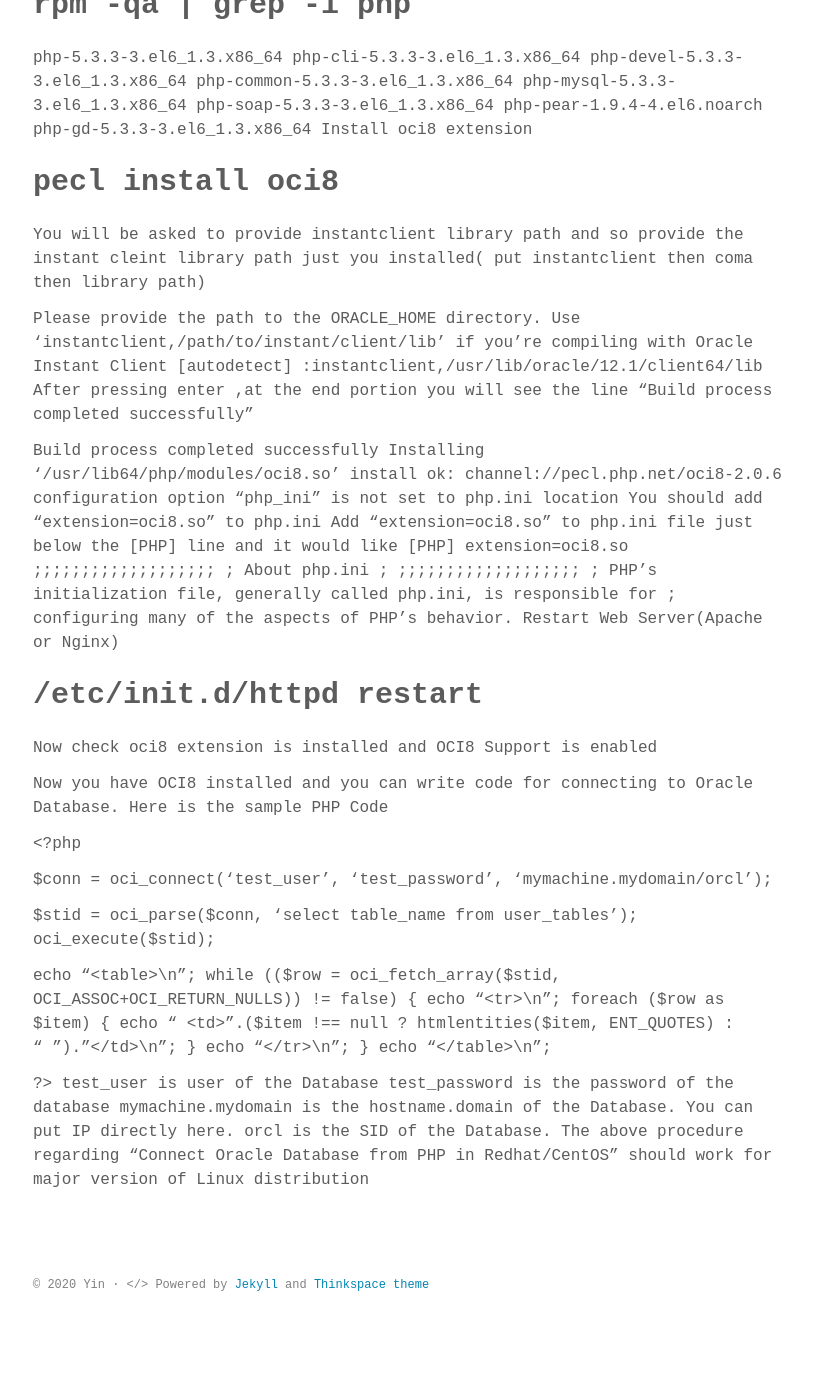
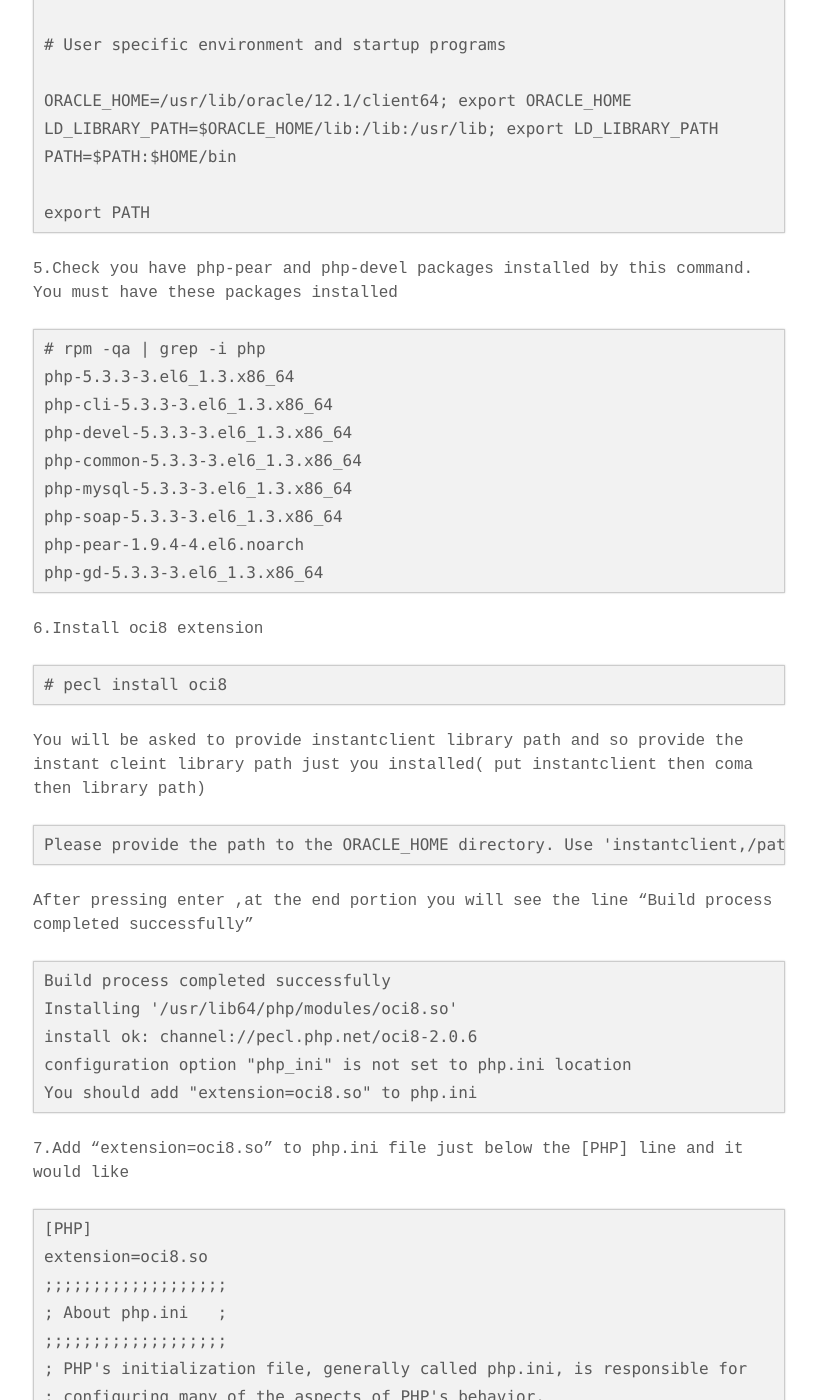
Before and after one commit to yinbetterdev/yinbetterdev.github.io, a Jekyll site: the page built from _posts/2020-04-20-connect-oracle-database-from-php.md, in a window 1280 px wide and 1400 px high, scrolled down 2209 px. Shown: the whole window, without its empty margins (231-1048 px from the left). Built offline with Jekyll 4.4.1, drawn with Linux system fonts in a browser that asks for light colours; some web fonts are replaced; before the commit the page ends 3551 px from its top, so only the background shows below that; some of the changed text lies outside the part shown.

Commit message:
Update 2020-04-20-connect-oracle-database-from-php.md

````diff
--- a/_posts/2020-04-20-connect-oracle-database-from-php.md
+++ b/_posts/2020-04-20-connect-oracle-database-from-php.md
@@ -36,16 +36,34 @@ Preparing...                ########################################### [100%]
 ```
 The instantclient library and executable files are generally installed on /usr/lib/oracle/12.1/client64/ for 64 bit machine and on /usr/lib/oracle/12.1/client/ for 32 machine
 
-Set environment variables ORACLE_HOME and LD_LIBRARY_PATH
+4.Set environment variables ORACLE_HOME and LD_LIBRARY_PATH
+```
 # ORACLE_HOME=/usr/lib/oracle/12.1/client64; export ORACLE_HOME
 # LD_LIBRARY_PATH=$ORACLE_HOME/lib:/lib:/usr/lib; export LD_LIBRARY_PATH
 You should also add the above two lines in ~/.bash_profile file. Edit the file by vi editor and add the lines above PATH=$PATH:$HOME/bin
 
 #vim  ~/.bash_profile
+```
 After edited the file would be
 
+```
+# .bash_profile
+# Get the aliases and functions
+if [ -f ~/.bashrc ]; then
+        . ~/.bashrc
+fi
 
-Check you have php-pear and php-devel packages installed by this command. You must have these packages installed
+# User specific environment and startup programs
+
+ORACLE_HOME=/usr/lib/oracle/12.1/client64; export ORACLE_HOME
+LD_LIBRARY_PATH=$ORACLE_HOME/lib:/lib:/usr/lib; export LD_LIBRARY_PATH
+PATH=$PATH:$HOME/bin
+
+export PATH
+```
+
+5.Check you have php-pear and php-devel packages installed by this command. You must have these packages installed
+```
 # rpm -qa | grep -i php
 php-5.3.3-3.el6_1.3.x86_64
 php-cli-5.3.3-3.el6_1.3.x86_64
@@ -55,19 +73,25 @@ php-mysql-5.3.3-3.el6_1.3.x86_64
 php-soap-5.3.3-3.el6_1.3.x86_64
 php-pear-1.9.4-4.el6.noarch
 php-gd-5.3.3-3.el6_1.3.x86_64
-Install oci8 extension
+```
+6.Install oci8 extension
+```
 # pecl install oci8
+```
 You will be asked to provide instantclient library path and so provide the instant cleint library path just you installed( put instantclient then coma then library path)
-
+```
 Please provide the path to the ORACLE_HOME directory. Use 'instantclient,/path/to/instant/client/lib' if you're compiling with Oracle Instant Client [autodetect] :instantclient,/usr/lib/oracle/12.1/client64/lib
+```
 After pressing enter ,at the end portion you will see the line “Build process completed successfully”
-
+```
 Build process completed successfully
 Installing '/usr/lib64/php/modules/oci8.so'
 install ok: channel://pecl.php.net/oci8-2.0.6
 configuration option "php_ini" is not set to php.ini location
 You should add "extension=oci8.so" to php.ini
-Add “extension=oci8.so” to php.ini file just below the [PHP] line and it would like
+```
+7.Add “extension=oci8.so” to php.ini file just below the [PHP] line and it would like
+```
 [PHP]
 extension=oci8.so
 ;;;;;;;;;;;;;;;;;;;
@@ -75,12 +99,31 @@ extension=oci8.so
 ;;;;;;;;;;;;;;;;;;;
 ; PHP's initialization file, generally called php.ini, is responsible for
 ; configuring many of the aspects of PHP's behavior.
-Restart Web Server(Apache or Nginx)
+```
+8.Restart Web Server(Apache or Nginx)
+```
 # /etc/init.d/httpd restart
-Now check oci8 extension is installed and OCI8 Support is enabled
+```
+9.Now check oci8 extension is installed and OCI8 Support is enabled
+```
+# echo "<?php print phpinfo();?>" | php | grep -i oci
+oci8
+OCI8 Support => enabled
+OCI8 DTrace Support => disabled
+OCI8 Version => 2.0.6
+oci8.connection_class => no value => no value
+oci8.default_prefetch => 100 => 100
+oci8.events => Off => Off
+oci8.max_persistent => -1 => -1
+oci8.old_oci_close_semantics => Off => Off
+oci8.persistent_timeout => -1 => -1
+oci8.ping_interval => 60 => 60
+oci8.privileged_connect => Off => Off
+oci8.statement_cache_size => 20 => 20
+```
 
 Now you have OCI8 installed and you can write code for connecting to Oracle Database. Here is the sample PHP Code
-
+```php
 <?php
 
 $conn = oci_connect('test_user', 'test_password', 'mymachine.mydomain/orcl');
@@ -99,8 +142,11 @@ while (($row = oci_fetch_array($stid, OCI_ASSOC+OCI_RETURN_NULLS)) != false) {
 echo "</table>\n";
 
 ?>
+```
+```
 test_user is user of the  Database
 test_password is the password of the database
 mymachine.mydomain is the hostname.domain of the Database. You can put IP directly here.
 orcl is the SID of the Database.
+```
 The above procedure regarding “Connect Oracle Database from PHP in Redhat/CentOS” should work for major version of Linux distribution
````
